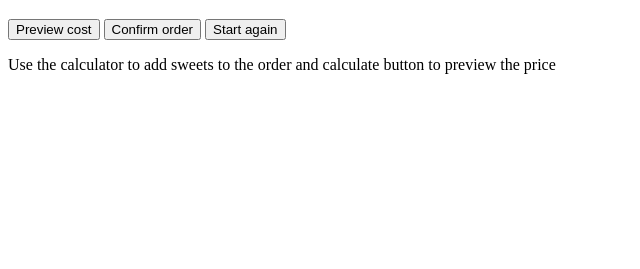
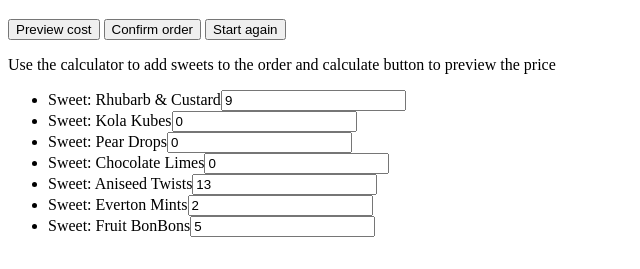
Before and after one commit to Nicolabell/Sweet-shop-app, a plain HTML site: page index.html in a window 1280 px wide. Shown: the part 61-330 px from the top of the page, without its empty margins (0-640 px from the left). Drawn offline with Linux system fonts and the light colour scheme.

Commit message:
calc weight and price

```diff
--- a/script.js
+++ b/script.js
@@ -0,0 +1,167 @@
+//stuff to do next - create a loop back in that generates a new array of objects based on the changed DOM stuff
+
+
+// DATA OBJECT
+
+
+// An array object of sweets
+
+let sweets = [
+	{
+		type: 'Rhubarb & Custard',
+		gWeight: 2.5,
+		gCost: 0.01,
+		count: 9
+	},
+	{
+		type: 'Kola Kubes',
+		gWeight: 2.0,
+		gCost: 0.02,
+		count: 0
+	},
+	{
+		type: 'Pear Drops',
+		gWeight: 1.0,
+		gCost: 0.01,
+		count: 0
+	},
+	{
+		type: 'Chocolate Limes',
+		gWeight: 3.0,
+		gCost: 0.03,
+		count: 0
+	},
+	{
+		type: 'Aniseed Twists',
+		gWeight: 2.7,
+		gCost: 0.03,
+		count: 13
+	},
+	{
+		type: 'Everton Mints',
+		gWeight: 3.0,
+		gCost: 0.04,
+		count: 2
+	},
+	{
+		type: 'Fruit BonBons',
+		gWeight: 2.0,
+		gCost: 0.02,
+		count: 5
+	}
+
+];
+
+
+// print sweets as ul items
+
+function printSweets ( array ) {
+
+
+    var list = document.createElement('ul');
+
+	for (let i = 0; i < array.length; i++) {
+
+        // Create the list item:
+        let item = document.createElement('li');
+
+		// Create input item:
+        let input = document.createElement("INPUT");
+        input.setAttribute("type", "number");
+        input.setAttribute("id", "count");
+        input.setAttribute("value", array[i].count);
+
+        // Set contents:
+        item.appendChild(document.createTextNode(`Sweet: ${array[i].type}`));  //add the full output of what you want to see as HTML with the object values in https://www.w3schools.com/js/js_htmldom_nodes.aspere
+
+        // Add it to the list:
+        item.appendChild(input); //Add input field to list item
+        list.appendChild(item); //Add list item to UL
+    }
+
+    // Finally, return the constructed list:
+    return list;
+}
+
+// Add the contents of options[0] to #foo:
+document.getElementById('sweets').appendChild(printSweets(sweets));
+
+
+
+
+// DOM ELEMENTS -----------------------------------------------------
+
+// want to get the cost and weight based on the changes in the dom, so the formulas might be on a new data object thats returned from the DOM? could spread into an array
+
+// probably a function that loops to create new array? push items to array?
+
+//---Trying to create an array of the counts
+
+let domItemContainer = document.getElementsByTagName('input');  //brings back the li into the dom
+let countArray = [ ...domItemContainer]; // adds the dom to an array
+
+
+console.log(countArray);
+
+
+console.log(countArray[5].value * sweets[5].gCost);
+
+
+// SWEET CALCULATOR -------------------------------------------------
+
+// Variables to capture totals
+
+let sweetOrder;
+
+
+
+//Loop through and add up all the total costs to the costAllSweets variable
+function allSweetsCost () {
+	let costAllSweets = 0;
+	 for (var i = 0; i < sweets.length; i++){
+		let each = countArray[i].value * sweets[i].gCost;
+		costAllSweets += each;
+	}
+	console.log(`The total is cost ${costAllSweets}`);
+
+};
+
+//Loops through to total weight of order
+
+let weightAllSweets = 0;
+
+function allSweetsWeight () {
+  for (var i = 0; i < sweets.length; i++){
+  let each = countArray[i].value * sweets[i].gWeight;
+  weightAllSweets += each;
+  }
+  console.log(`The total weight is ${weightAllSweets}`);
+  if ( weightAllSweets < 40 ) {
+  console.log(`You need to add more to your order`)
+}
+
+
+    // Calc postage cost based on weight
+
+
+	function postageCost ( cost ) {
+		if (cost > 40 && cost <= 250) {
+			console.log(`the price is 150`);
+		  } else if ( cost > 250 && cost <= 500 ){
+		  	console.log(`the price is 200`);
+		  } else if ( cost > 500) {
+		  	console.log(`the price is 250`);
+		  } else {
+		  	console.log(`You need to add more to your order`);
+		  }
+	};
+	postageCost(weightAllSweets);
+
+};
+
+allSweetsWeight();
+
+
+//
+
+// UI CONTROLLER
```
Also changed, not shown: index.html (+1 -2 lines).
